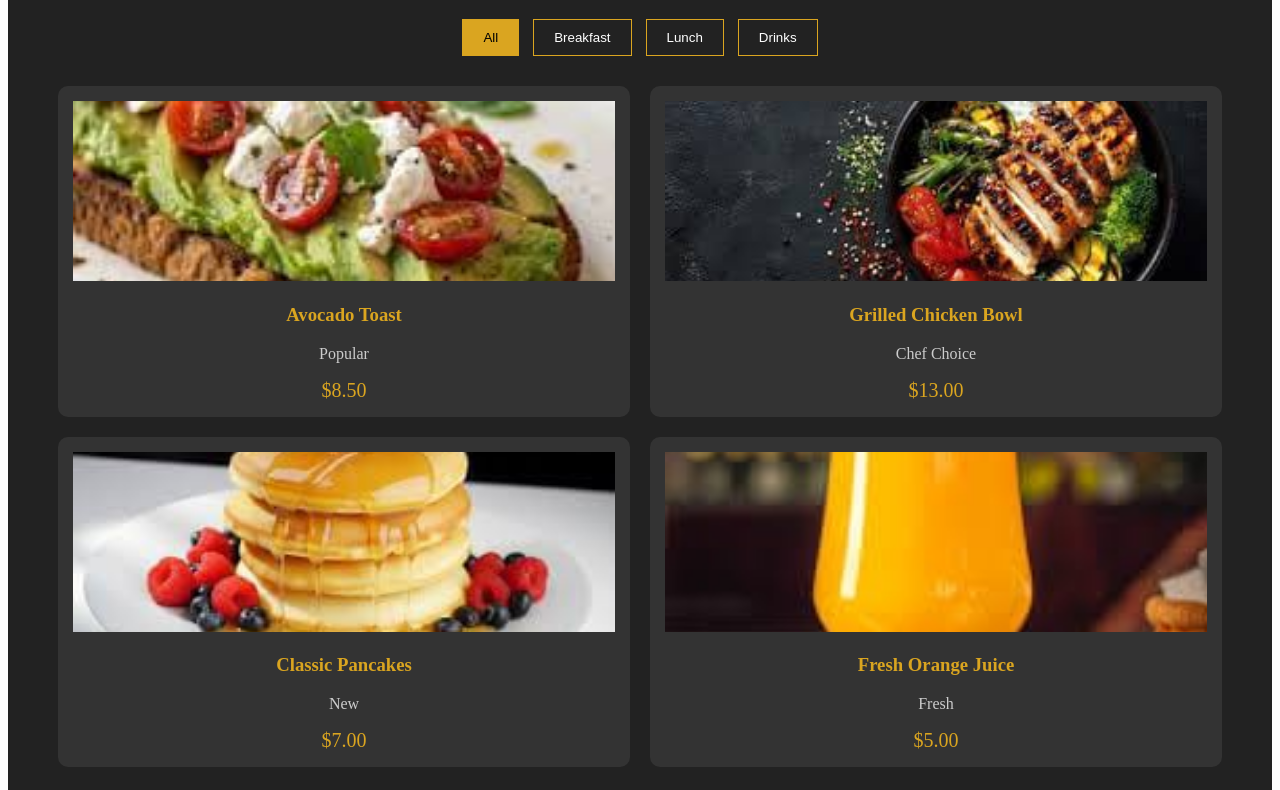
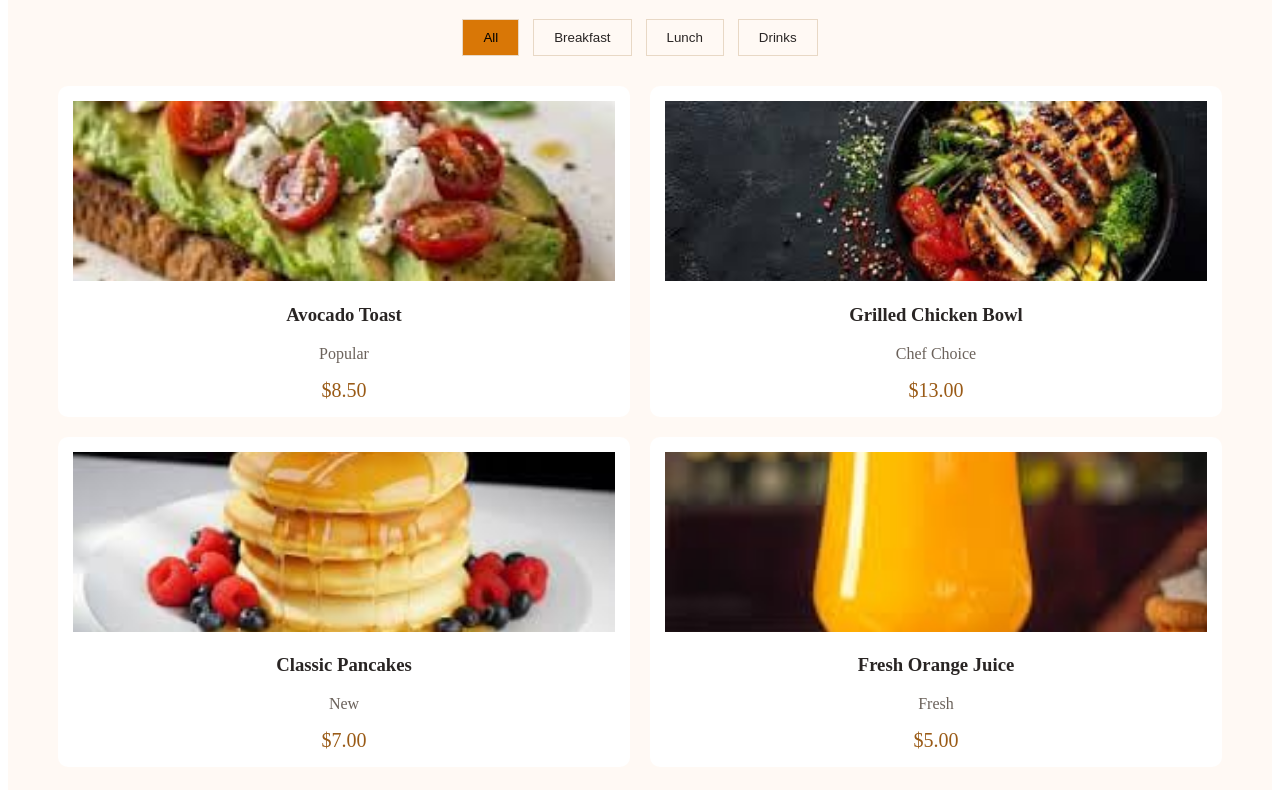
Before and after one commit to mohamedabdelrasoul357-source/Field-Training-Unit-11-301208-, a plain HTML site: page index.html in a window 1280 px wide. Shown: the part 142-932 px from the top of the page. Drawn offline with Linux system fonts and the light colour scheme.

Commit message:
Update menu colors

```diff
--- a/css/style.css
+++ b/css/style.css
@@ -1,11 +1,11 @@
 #menu {
-    background-color: #222;
-    color: white;
+    background-color: #fff9f4;
+    color: #292524;
     padding: 50px;
     text-align: center;
 }
 #menu h2 {
-    color: goldenrod;
+    color: #292524;
     font-size: 35px;
 }
 .filter-buttons {
@@ -16,11 +16,11 @@
     margin: 5px;
     cursor: pointer;
     background-color: transparent;
-    color: white;
-    border: 1px solid goldenrod;
+    color: #292524;
+    border: 1px solid #e8d8c5;
 }
 .filter-btn.active {
-    background-color: goldenrod;
+    background-color: #d97706;
     color: black;
 }
 .menu-container {
@@ -29,7 +29,7 @@
     gap: 20px;
 }
 .menu-item {
-    background-color: #333;
+    background-color: #ffffff;
     padding: 15px;
     border-radius: 10px;
 }
@@ -39,13 +39,13 @@
     object-fit: cover;
 }
 .menu-item h3 {
-    color: goldenrod;
+    color: #292524;
 }
 .menu-item p {
-    color: #ccc;
+    color: #6b625b;
 }
 .menu-item span {
-    color: goldenrod;
+    color: #9a5b17;
     font-size: 20px;
 }
 .hidden {
```
Also changed, not shown: index.html (+1 -6 lines).
